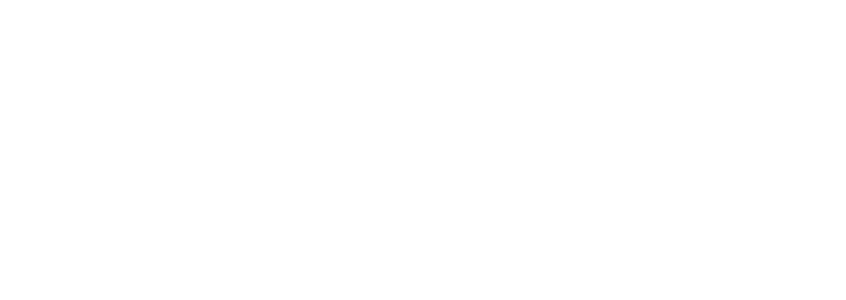
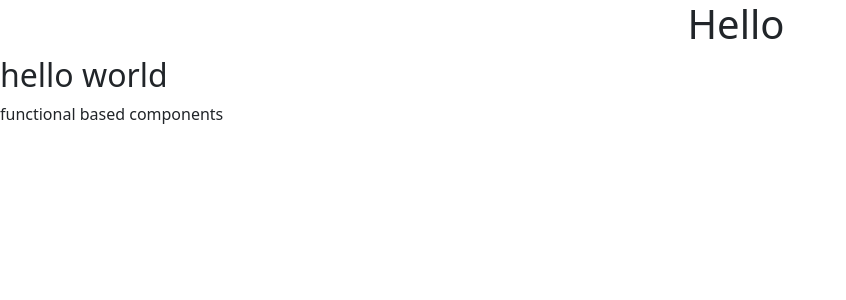
Before and after one commit to VeluruSumanvsn/ReactBatch8, a React (Create React App) app: page /icon in a window 1280 px wide. Before the commit this address had no page. Shown: the top 300 px of the page, without its empty margins (0-846 px from the left). Built offline with nearby package versions, Linux system fonts and the light colour scheme.

Commit message:
icon component craeted

```diff
--- a/src/App.js
+++ b/src/App.js
@@ -12,6 +12,7 @@ import Guest from "./Components/Guest";
 import Login from "./Components/Login";
 import Register from "./Components/Register";
 import Text from "./Components/Text";
+import Icon from "./Components/Icon";
 
 const App = () =>{
   return(
@@ -29,6 +30,7 @@ const App = () =>{
             <Route path="/header" element={ <Header />} />
             <Route path="/register" element={ <Register />} />
             <Route path="/text" element={ <Text />} />
+            <Route path="/icon" element={ <Icon />} />
           </Routes>
         </BrowserRouter>
     </div>
--- /dev/null
+++ b/src/Components/Icon.js
@@ -0,0 +1,12 @@
+import React from "react";
+function Icon(){
+    return(
+        <div>
+            <h1>Hello</h1>
+            <h2>hello world</h2>
+            <p>functional based components</p>
+        </div>
+
+    )
+}
+ export default Icon
```
